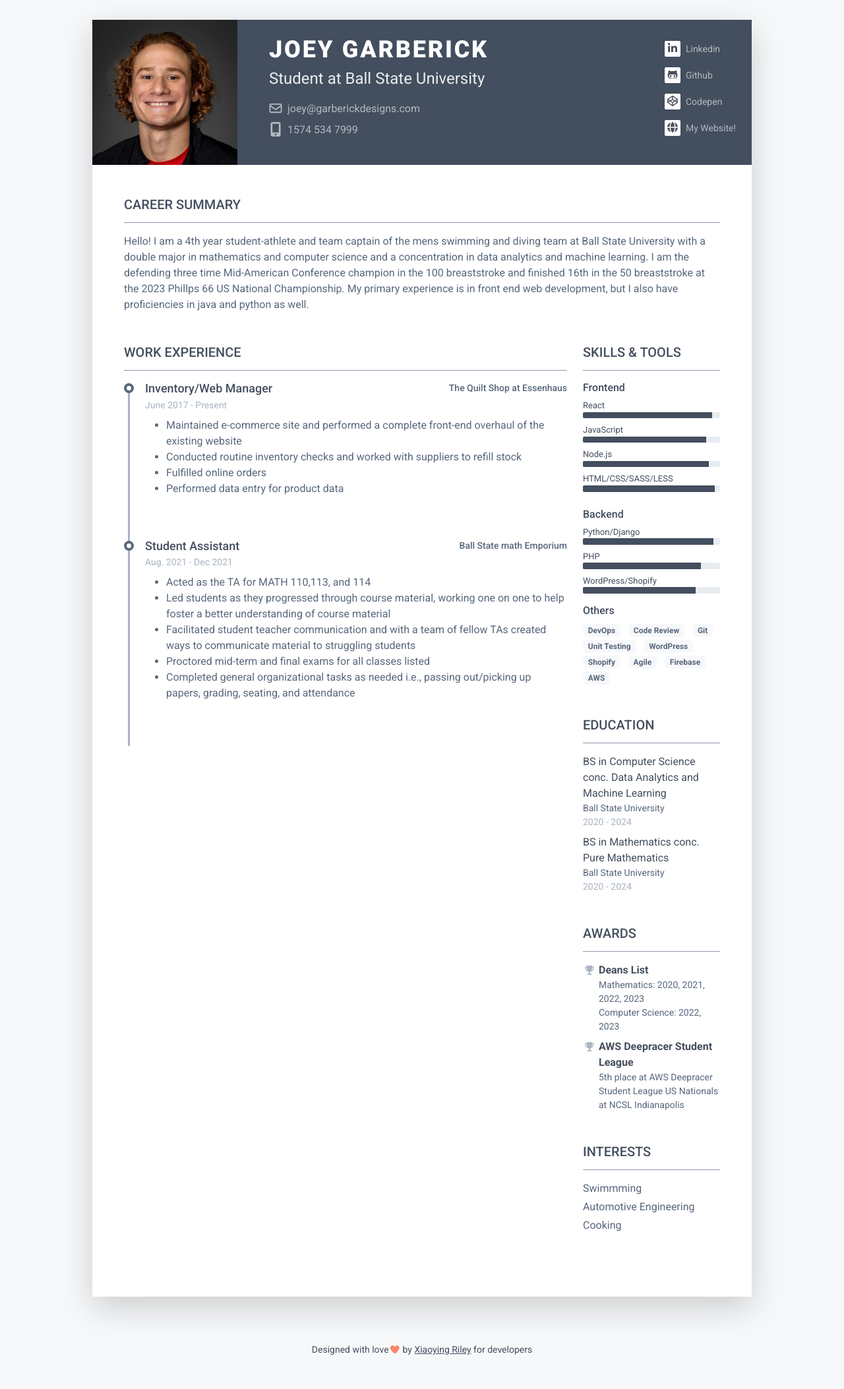
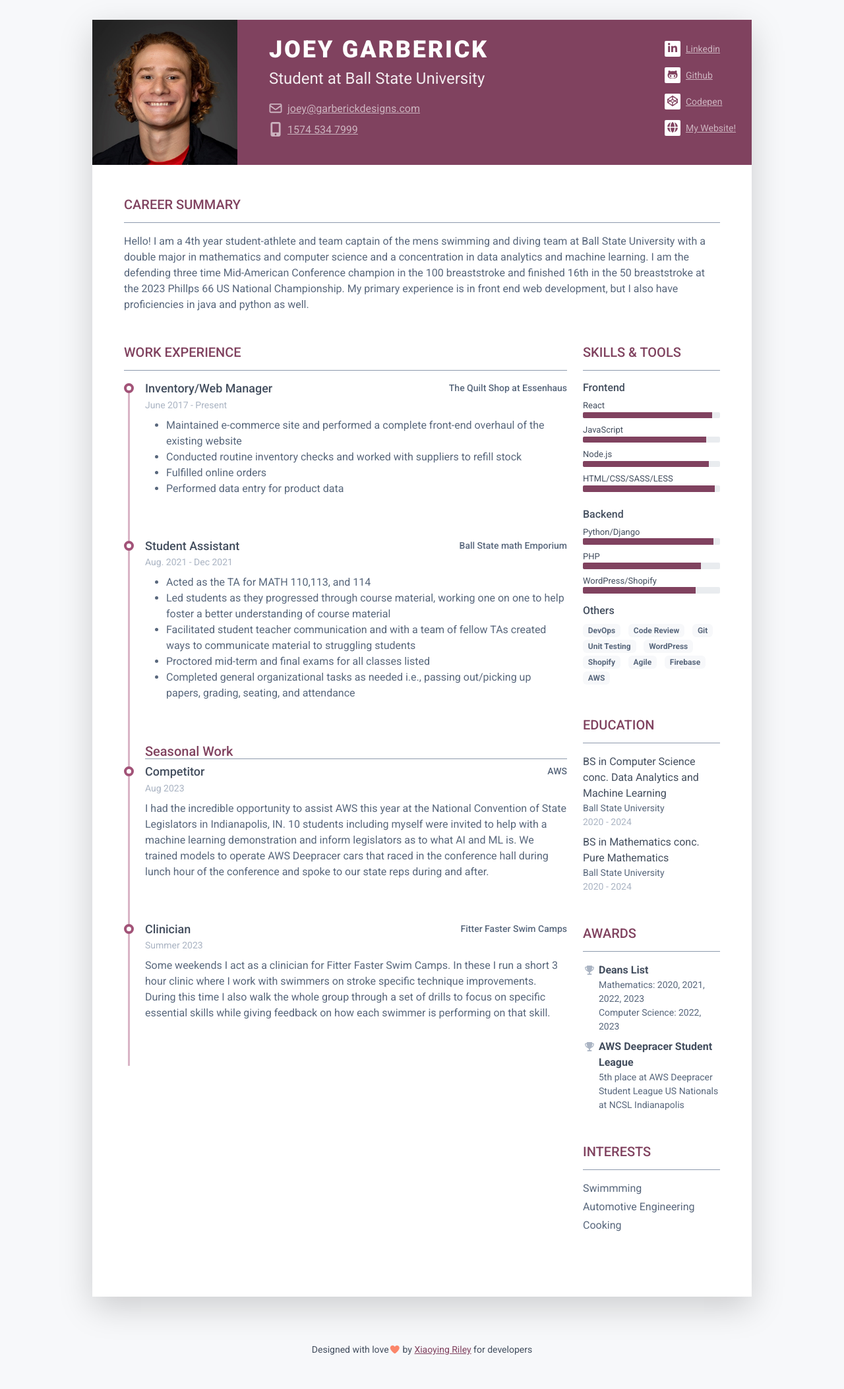
Before and after one commit to joeygarberick/jekyll_bootstrap_project, a Jekyll site: the page index.html, which Jekyll copies as it is, in a window 1280 px wide. Shown: the whole page at 66% size. Built offline with Jekyll 4.4.1, drawn with Linux system fonts in a browser that asks for light colours; nearby versions of some CDN libraries; library files that are not in the unit come from our copies.

Commit message:
Finished adding last of experiences

```diff
--- a/index.html
+++ b/index.html
@@ -18,7 +18,7 @@
 	<script defer src="assets/fontawesome/js/all.min.js"></script>
 
     <!-- Theme CSS -->
-    <link id="theme-style" rel="stylesheet" href="assets/css/pillar-1.css">
+    <link id="theme-style" rel="stylesheet" href="assets/css/pillar-6.css">
 
 
 </head>
@@ -40,6 +40,10 @@
 							    <ul class="list-unstyled">
 								    <li class="mb-2"><a class="text-link" href="#"><i class="far fa-envelope fa-fw me-2" data-fa-transform="grow-3"></i>joey@garberickdesigns.com</a></li>
 								    <li><a class="text-link" href="#"><i class="fas fa-mobile-alt fa-fw me-2" data-fa-transform="grow-6"></i>1574 534 7999</a></li>
+									<!--li>
+										<input type="checkbox" id="darkmode-toggle"/>
+										<label for="darkmode-toggle">
+									</li-->
 							    </ul>
 						    </div><!--//primary-info-->
 						    <div class="secondary-info col-auto mt-2">
@@ -108,6 +112,40 @@
 									    </div><!--//resume-timeline-item-desc-->
 
 								    </article><!--//resume-timeline-item-->
+
+									<h2 class="resume-section-title">Seasonal Work</h2>
+
+									<article class="resume-timeline-item position-relative pb-5">
+
+									    <div class="resume-timeline-item-header mb-2">
+										    <div class="d-flex flex-column flex-md-row">
+										        <h3 class="resume-position-title font-weight-bold mb-1">Competitor</h3>
+										        <div class="resume-company-name ms-auto">AWS</div>
+										    </div><!--//row-->
+										    <div class="resume-position-time">Aug 2023</div>
+									    </div><!--//resume-timeline-item-header-->
+									    <div class="resume-timeline-item-desc">
+											<p>I had the incredible opportunity to assist AWS this year at the National Convention of State Legislators in Indianapolis, IN. 10 students including myself were invited to help with a machine learning demonstration and inform legislators as to what AI and ML is. We trained models to operate AWS Deepracer cars that raced in the conference hall during lunch hour of the conference and spoke to our state reps during and after.</p>
+									    </div><!--//resume-timeline-item-desc-->
+
+								    </article><!--//resume-timeline-item-->
+
+									<article class="resume-timeline-item position-relative pb-5">
+
+									    <div class="resume-timeline-item-header mb-2">
+										    <div class="d-flex flex-column flex-md-row">
+										        <h3 class="resume-position-title font-weight-bold mb-1">Clinician</h3>
+										        <div class="resume-company-name ms-auto">Fitter Faster Swim Camps</div>
+										    </div><!--//row-->
+										    <div class="resume-position-time">Summer 2023</div>
+									    </div><!--//resume-timeline-item-header-->
+									    <div class="resume-timeline-item-desc">
+										    <p>Some weekends I act as a clinician for Fitter Faster Swim Camps. In these I run a short 3 hour clinic where I work with swimmers on stroke specific technique improvements. During this time I also walk the whole group through a set of drills to focus on specific essential skills while giving feedback on how each swimmer is performing on that skill.</p>
+									    </div><!--//resume-timeline-item-desc-->
+
+								    </article><!--//resume-timeline-item-->
+
+
 
 
 
```
Also changed, not shown: assets/css/pillar-6.css, 3 other files.
